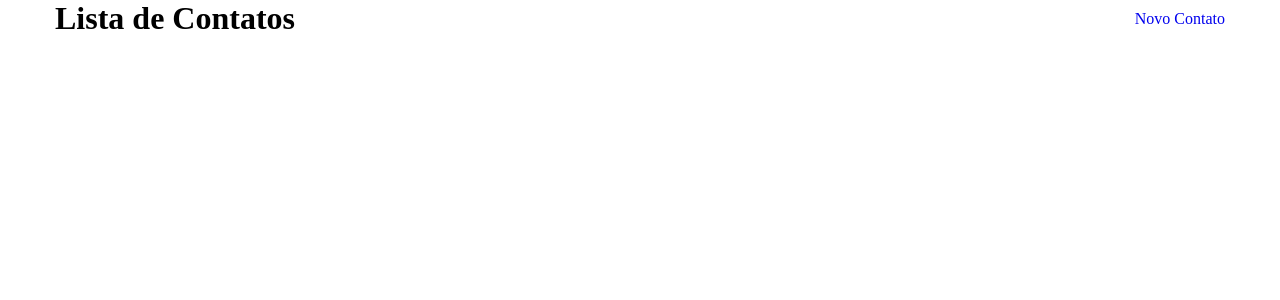
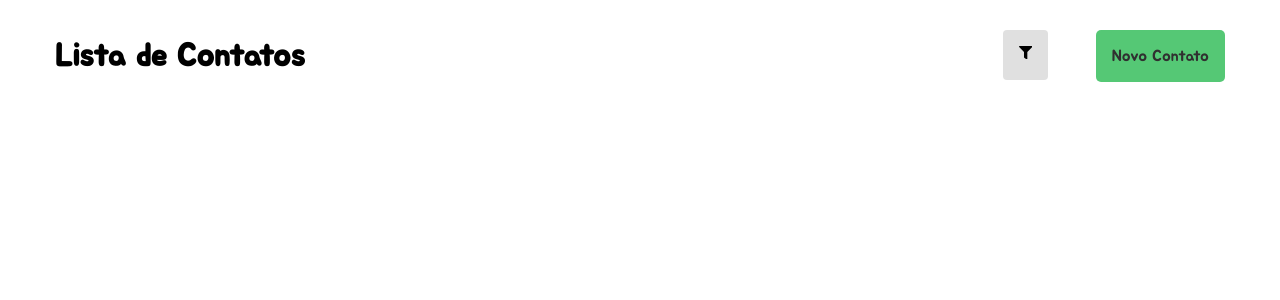
Before and after one commit to JulioVieiraP/Minha-lista-de-contatos, a React (Vite) app: page / in a window 1280 px wide. Shown: the top 300 px of the page. Built offline with nearby package versions, Linux system fonts and the light colour scheme; the HTML template or start-up script is replaced by a standard one.

Commit message:
Criando o header

```diff
--- a/index.html
+++ b/index.html
@@ -4,6 +4,9 @@
     <meta charset="UTF-8" />
     <link rel="icon" type="image/svg+xml" href="/vite.svg" />
     <meta name="viewport" content="width=device-width, initial-scale=1.0" />
+    <link rel="preconnect" href="https://fonts.googleapis.com">
+    <link rel="preconnect" href="https://fonts.gstatic.com" crossorigin>
+    <link href="https://fonts.googleapis.com/css2?family=Jua&family=Roboto&family=Roboto+Mono:ital,wght@0,100..700;1,100..700&display=swap" rel="stylesheet">
     <title>Lista de contatos</title>
   </head>
   <body>
--- a/package.json
+++ b/package.json
@@ -13,6 +13,7 @@
     "@reduxjs/toolkit": "^2.2.5",
     "react": "^18.2.0",
     "react-dom": "^18.2.0",
+    "react-icons": "^5.2.1",
     "react-redux": "^9.1.2",
     "react-router-dom": "^6.23.1",
     "styled-components": "^6.1.11"
--- a/src/components/FiltroDropdown/index.tsx
+++ b/src/components/FiltroDropdown/index.tsx
@@ -0,0 +1,34 @@
+import { useState } from 'react';
+import { FaFilter } from 'react-icons/fa';
+
+import * as S from './styles'
+
+
+const FilterDropdown = () => {
+  const [isOpen, setIsOpen] = useState(false);
+
+  const toggleDropdown = () => {
+    setIsOpen(!isOpen);
+  };
+
+  const items = ['Todos', 'Favoritos', 'Recentes'];
+
+  return (
+    <S.filterDropdown>
+      <S.dropdownToggle onClick={toggleDropdown}>
+        <FaFilter />
+      </S.dropdownToggle>
+      {isOpen && (
+        <S.DropdownMenu>
+          {items.map((item, index) => (
+            <S.DropdownItem key={index} onClick={() => alert(`Filtrando por: ${item}`)}>
+              {item}
+            </S.DropdownItem>
+          ))}
+        </S.DropdownMenu>
+      )}
+    </S.filterDropdown>
+  );
+};
+
+export default FilterDropdown;
--- a/src/components/FiltroDropdown/styles.ts
+++ b/src/components/FiltroDropdown/styles.ts
@@ -0,0 +1,41 @@
+import styled from "styled-components";
+
+export const filterDropdown = styled.div`
+  position: relative;
+  display: inline-block;
+`
+
+export const dropdownToggle = styled.button`
+  padding: 16px;
+  margin-right: 48px;
+  background-color: #e0e0e0;
+  border: none;
+  border-radius: 4px;
+  cursor: pointer;
+  &:hover{
+    opacity: 0.7;
+  }
+`
+
+export const DropdownMenu = styled.ul`
+  position: absolute;
+  top: 100%;
+  left: 0;
+  right: 0;
+  background-color: white;
+  border: 1px solid #ddd;
+  border-radius: 4px;
+  margin-top: 5px;
+  list-style: none;
+  padding: 0;
+  box-shadow: 0 2px 8px rgba(0, 0, 0, 0.15);
+`
+
+export const DropdownItem = styled.li`
+  padding: 10px;
+  cursor: pointer;
+
+  &:hover{
+    background-color: #f1f1f1;
+  }
+`
--- a/src/components/Header/index.tsx
+++ b/src/components/Header/index.tsx
@@ -1,16 +1,15 @@
-import { Link } from "react-router-dom"
-
 import * as S from './styles'
+import FiltroDropdpwn from "../FiltroDropdown"
 
 const Header = () => {
   return (
     <>
       <S.Header>
         <h1>Lista de Contatos</h1>
-        <div>
-
-          <Link to='/NovoContato'>Novo Contato</Link>
-        </div>
+        <S.Div>
+          <FiltroDropdpwn />
+          <S.Button to='/NovoContato'>Novo Contato</S.Button>
+        </S.Div>
       </S.Header>
     </>
   )
--- a/src/components/Header/styles.ts
+++ b/src/components/Header/styles.ts
@@ -1,3 +1,4 @@
+import { Link } from "react-router-dom";
 import styled from "styled-components";
 
 export const Header = styled.header`
@@ -5,3 +6,21 @@ export const Header = styled.header`
   justify-content: space-between;
   align-items: center;
 `
+
+export const Div = styled.div`
+  display: flex;
+`
+
+export const Button = styled(Link)`
+  background-color: #55C875;
+  color: #303030;
+  border-radius: 5px;
+  padding: 16px;
+  display: flex;
+  align-items: center;
+  text-align: center;
+
+  &:hover{
+    opacity: .7;
+  }
+`
--- a/src/styles/index.ts
+++ b/src/styles/index.ts
@@ -7,11 +7,12 @@ const EstiloGlobal = createGlobalStyle`
     box-sizing: border-box;
     list-style: none;
     text-decoration: none;
+    font-family: "Jua", sans-serif;
   }
 `
 
 export const Container = styled.div`
-  padding: 0 55px;
+  padding: 30px 55px;
 `
 
 export default EstiloGlobal
```
Also changed, not shown: 1 other file (tests, documents, lock files or other folders).
